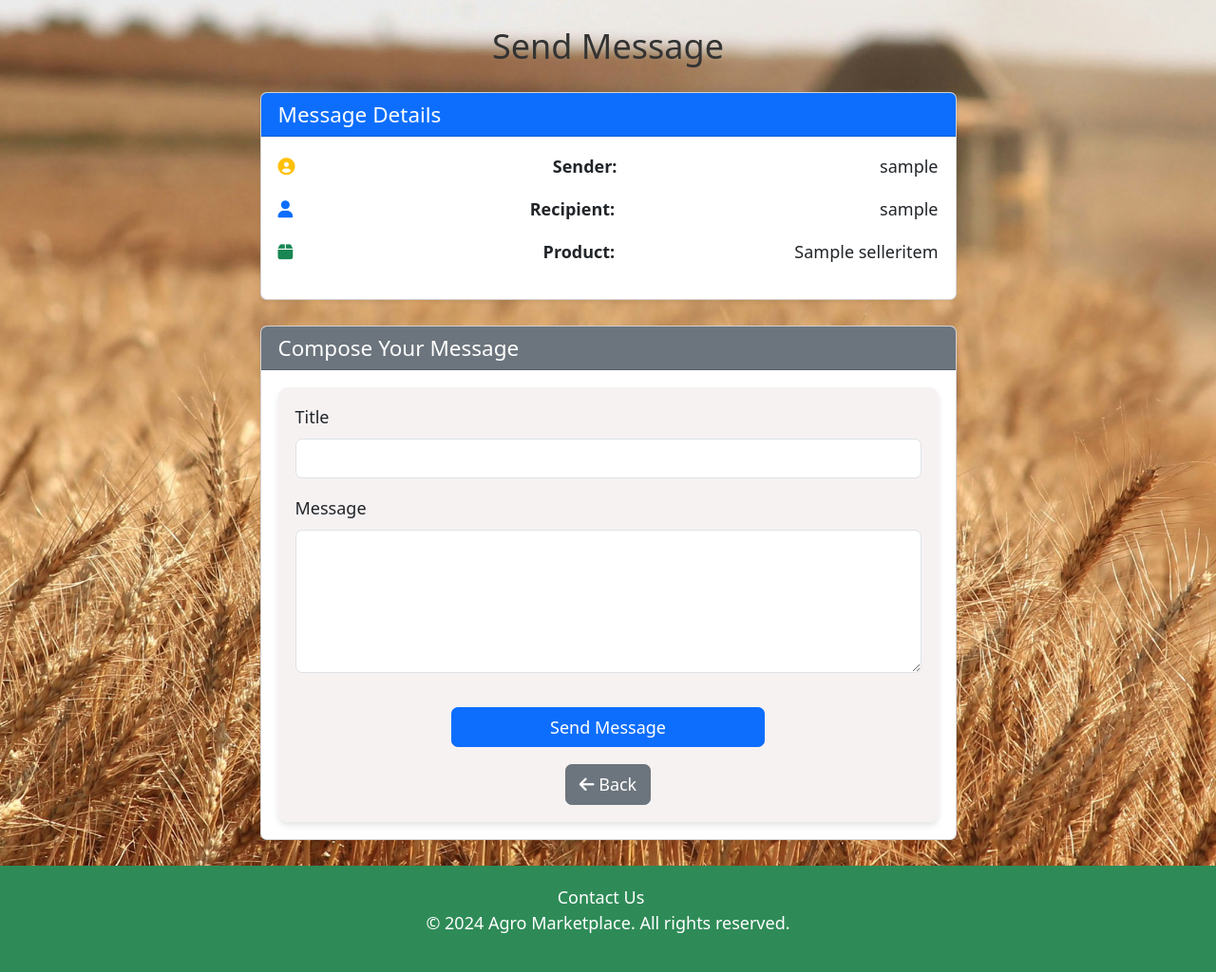
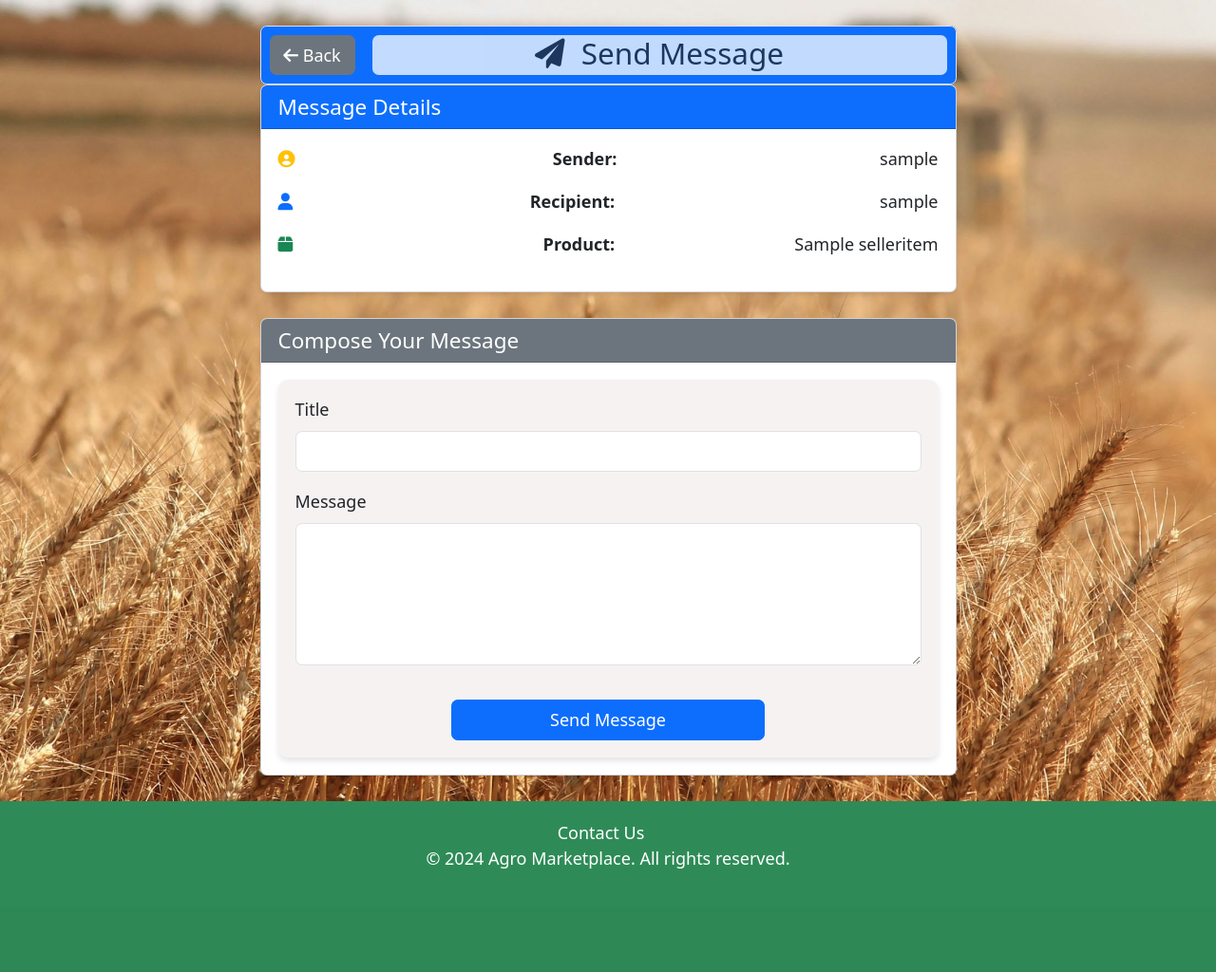
Before and after one commit to Aleksey-Kostov/agro_marketplace, a Django app: page /messages/1/send/ in a window 1280 px wide. Shown: the part 238-1262 px from the top of the page at 95% size. After the commit the page ends 1153 px from the top, so only its background shows below. Run offline with Django 5.2, Linux system fonts and the light colour scheme; a user stored in the database is signed in; tables that the repository leaves empty hold one stand-in row (values such as "Sample post"); grey boxes marked "Sample" are stand-in pictures; parts of the project's set-up code (start-up, migrations or seed data) failed here and were passed over; some libraries are stand-ins or nearby versions.

Commit message:
fix: design improvements

```diff
--- a/templates/messages/message-send.html
+++ b/templates/messages/message-send.html
@@ -5,7 +5,18 @@
     <main class="container my-4">
         <div class="row justify-content-center">
             <div class="col-md-8">
-                <h2 class="text-center mb-4">Send Message</h2>
+
+                <div class="card-header bg-primary rounded text-white text-center d-flex justify-content-center align-items-center">
+                    <div class="d-flex align-items-center border rounded p-2">
+                        <a href="#" class="btn btn-secondary me-3 back-button" onclick="goBack()">
+                            <i class="fas fa-arrow-left"></i> Back
+                        </a>
+                        <h3 class="text-center bg-white text-dark opacity-75 m-0 flex-grow-1 rounded pb-1">
+                            <i class="fas fa-paper-plane me-2"></i>
+                            Send Message
+                        </h3>
+                    </div>
+                </div>
                 <div class="card shadow-sm mb-4">
                     <div class="card-header bg-primary text-white">
                         <h5 class="mb-0">Message Details</h5>
@@ -51,7 +62,7 @@
                         </div>
                     </div>
                 </div>
-                    <!-- Message Form -->
+                <!-- Message Form -->
                 <div class="card shadow-sm">
                     <div class="card-header bg-secondary text-white">
                         <h5 class="mb-0">Compose Your Message</h5>
@@ -76,11 +87,6 @@
                             <div class="text-center">
                                 <button type="submit" class="btn btn-primary mt-3 w-50">Send Message</button>
                             </div>
-                            <div class="text-center mt-3">
-                                <button onclick="goBack()" class="btn btn-secondary">
-                                    <i class="fas fa-arrow-left"></i> Back
-                                </button>
-                            </div>
                         </form>
                     </div>
                 </div>
```
Also changed, not shown: static/style/main.css (line endings or trailing spaces), 1 other file.
